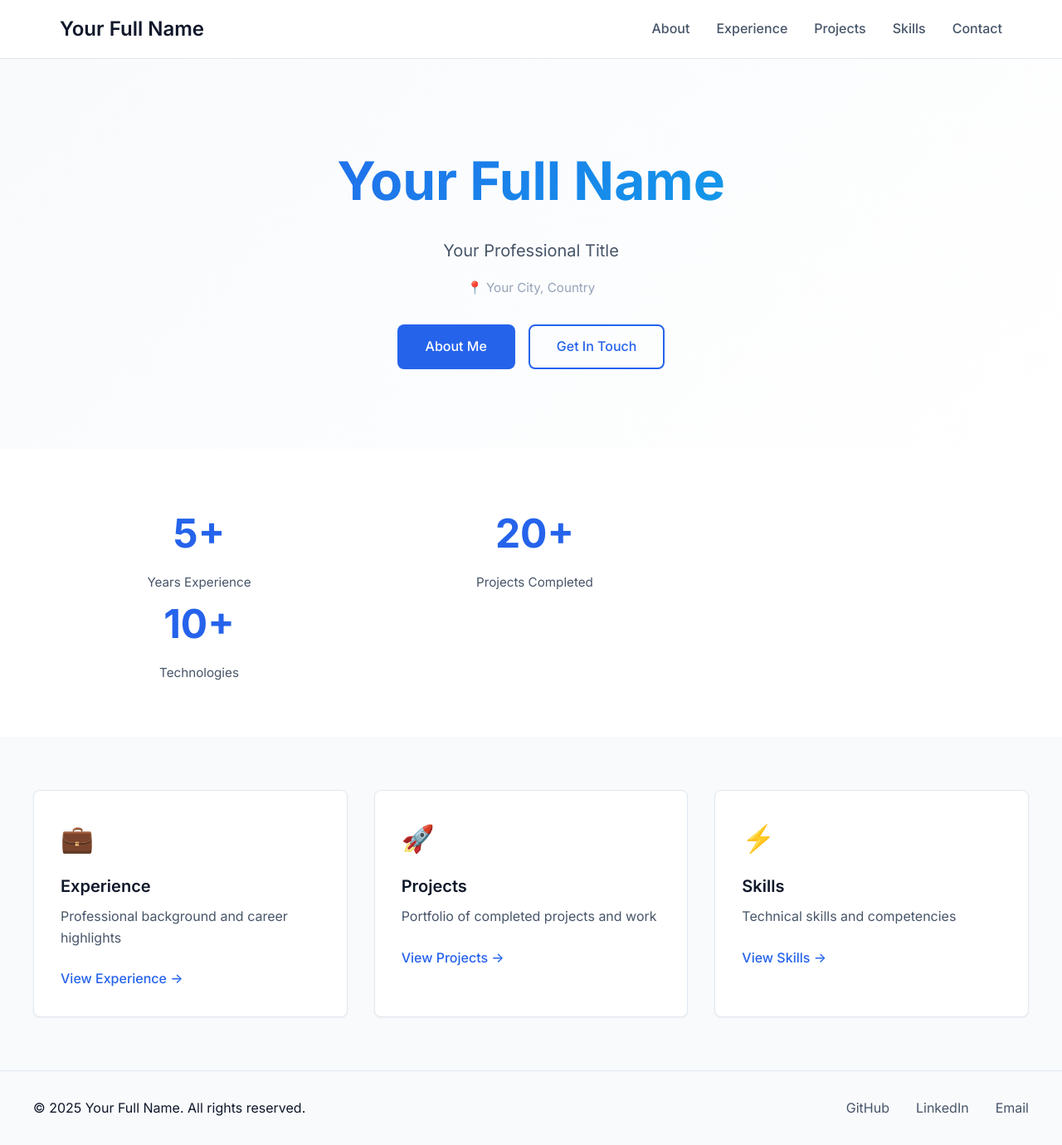
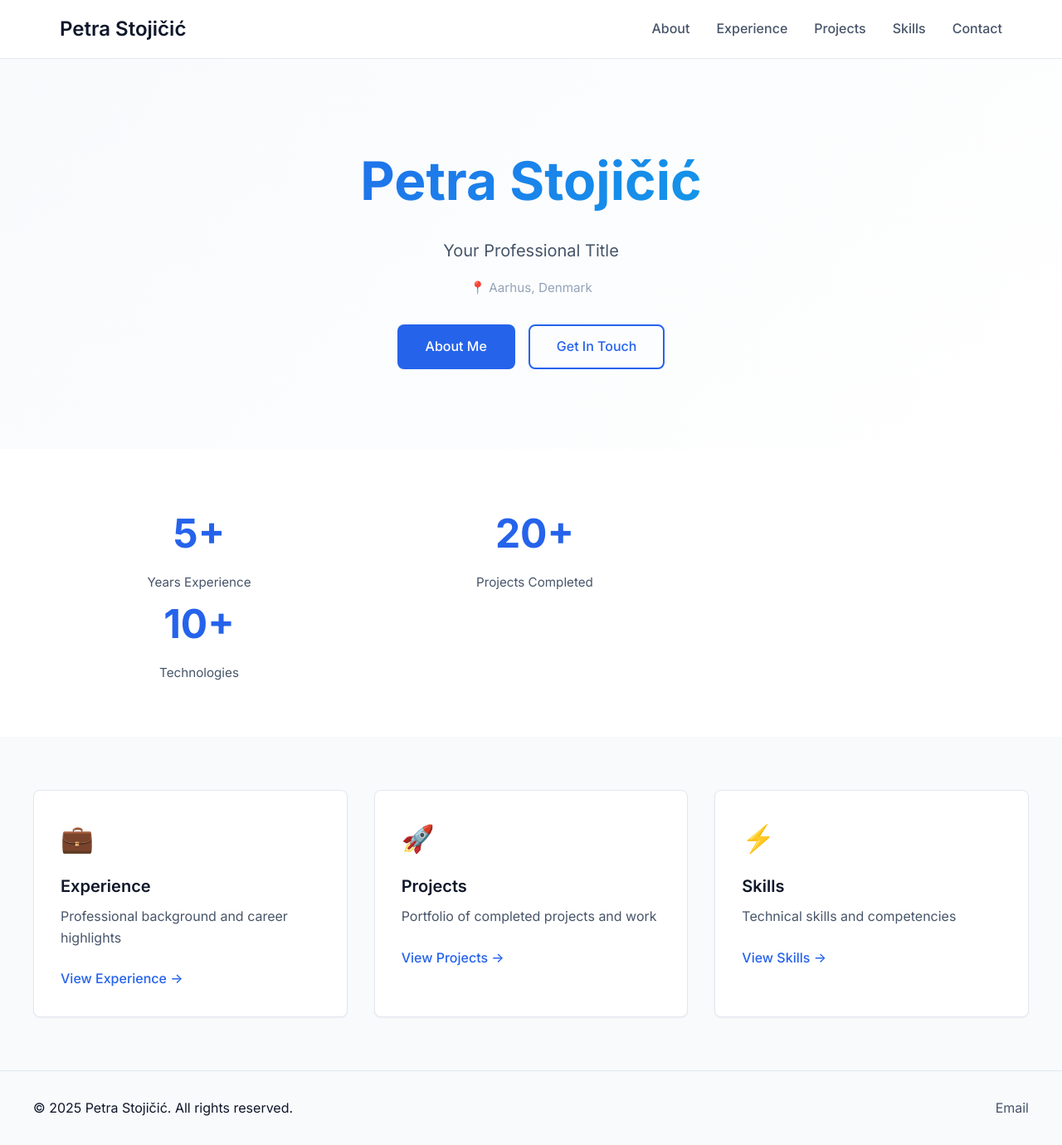
Before and after one commit to petrusina/cv-petra-00, a Jekyll site: the page built from index.md, in a window 1280 px wide and 1380 px high. Shown: the whole window at 83% size. Built offline with Jekyll 4.4.1, drawn with Linux system fonts in a browser that asks for light colours.

Commit message:
Update _config.yml

```diff
--- a/_config.yml
+++ b/_config.yml
@@ -1,5 +1,5 @@
 title: Petra Stojičić
-description: Software Developer & Designer
+description: description
 baseurl: "/cv-petra-00"
 url: "https://petrusina.github.io"
 
@@ -10,13 +10,11 @@ permalink: pretty
 
 # Personal info
 author:
-  name: Your Full Name
+  name: Petra Stojičić
   title: Your Professional Title
-  email: your.email@example.com
-  phone: +1-234-567-8900
-  linkedin: your-linkedin-username
-  github: your-github-username
-  location: Your City, Country
+  email: pet.stojicic@gmail.com
+  phone: +385 99 2502 411
+  location: Aarhus, Denmark
   website: https://petrusina.github.io/cv-petra-00
 
 # Navigation
```
